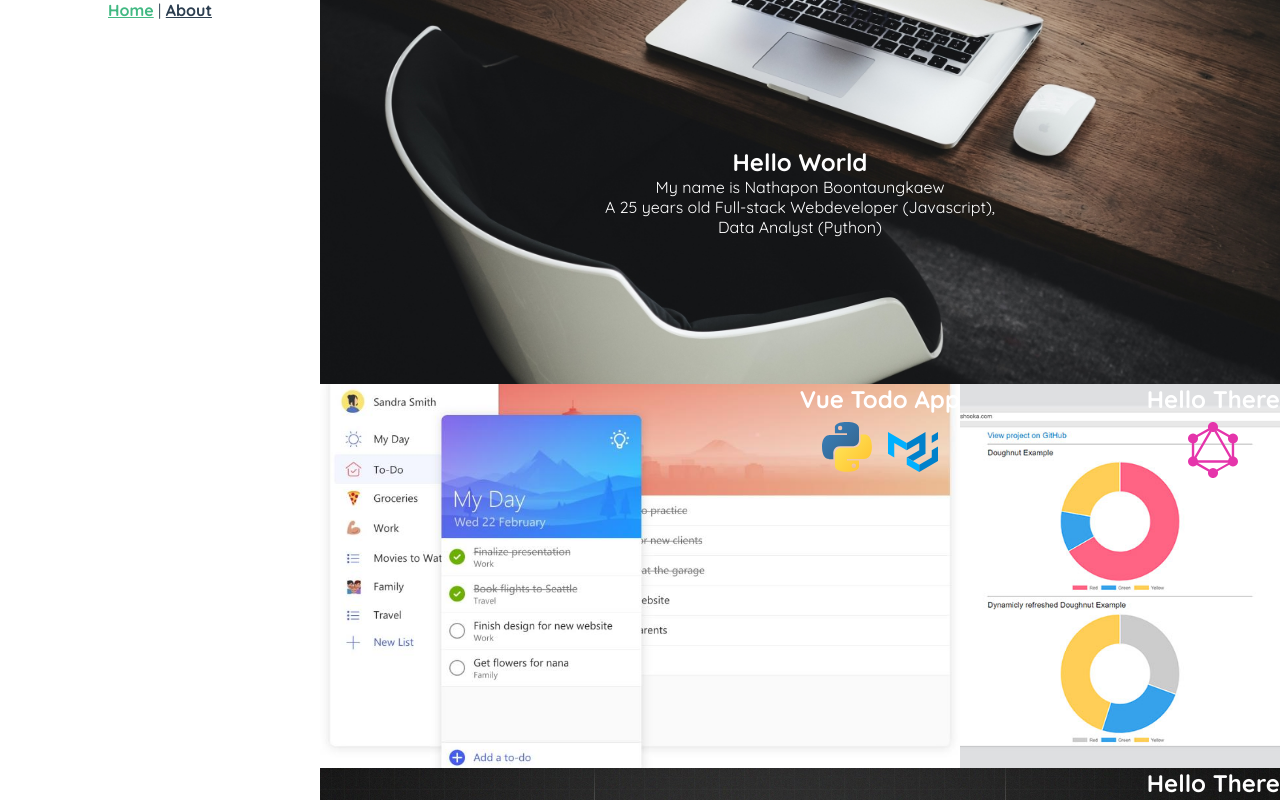
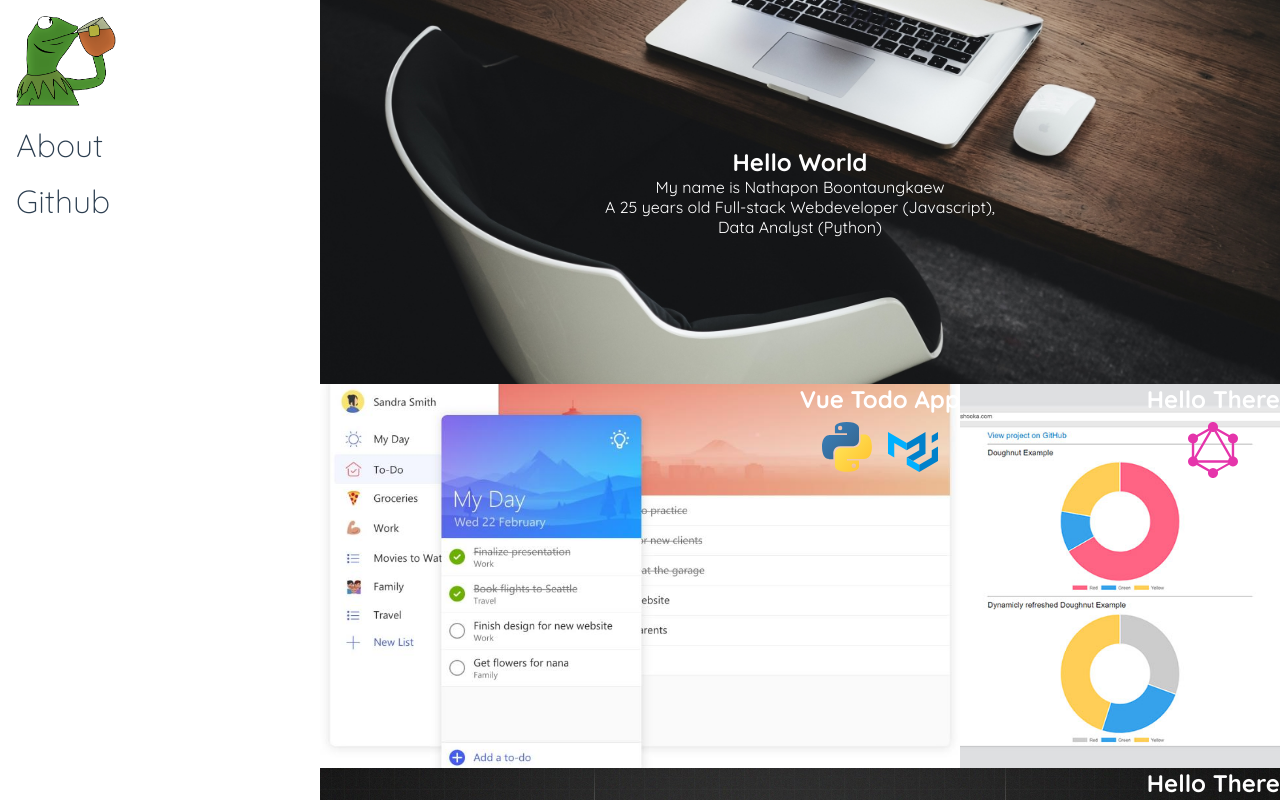
Before and after one commit to nathaponb/vue-portfolio, a Vue app: page / in a window 1280 px wide. Shown: the top 800 px of the page. Built offline with nearby package versions, Linux system fonts and the light colour scheme.

Commit message:
Add Kermit icon

```diff
--- a/src/App.vue
+++ b/src/App.vue
@@ -27,6 +27,8 @@ export default {
 }
 #app {
   display: grid;
+  max-width: 1550px;
+  margin: 0 auto;
   grid-template-columns: repeat(12, 1fr);
   font-family: 'Quicksand', Avenir, Helvetica, Arial, sans-serif;
   -webkit-font-smoothing: antialiased;
--- a/src/components/Header.vue
+++ b/src/components/Header.vue
@@ -1,8 +1,13 @@
 <template>
   <div class="header">
       <div id="nav">
-          <router-link to="/">Home</router-link> |
-          <router-link to="/about">About</router-link>
+          <div class="logo">
+              <router-link to="/">
+                  <img src="../assets/kermit.png" alt="logo">
+              </router-link>
+          </div>
+          <router-link class="link" to="/about">About</router-link>
+          <a class="link" href="https://github.com/hellonathapon?tab=repositories" target="_blank">Github</a>
       </div>
   </div>
 </template>
@@ -17,15 +22,27 @@ export default {
 .header {
     grid-column: 1 / span 12;
     #nav {
-    /* padding: 30px; */
+        display: flex;
+        flex-flow: column wrap;
+        align-items: flex-start;
+        padding: 0.5rem 1rem;
 
+        .logo{
+            img{
+                width: 40px;
+            }
+        }
         a {
             font-weight: bold;
             color: #2c3e50;
+            text-decoration: none;
 
             &.router-link-exact-active {
             color: #42b983;
             }
+        }
+        .link{
+            display: none;
         }
     }
 }
@@ -33,6 +50,23 @@ export default {
 @media only screen and (min-width: 700px) {
     .header {
         grid-column: 1 / span 3;
+
+        #nav{
+            position: sticky;
+            top: 0;
+
+            .logo{
+                img{
+                    width: 100px;
+                }
+            }
+            .link{
+                display: block;
+                font-size: 2rem;
+                margin: .5rem 0;
+                font-weight: 200;
+            }
+        }
     }
 }
 </style>
```
Also changed, not shown: src/assets/kermit.png (renamed from src/assets/kermit-sipping-rotate-crop.png). Lines whose indentation alone changed are shown as unchanged.
